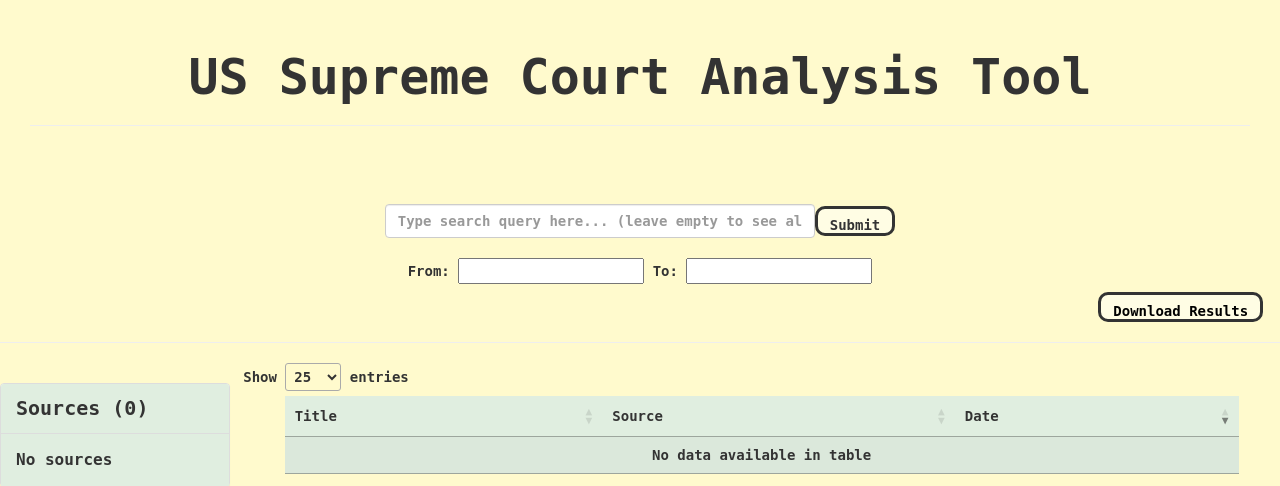
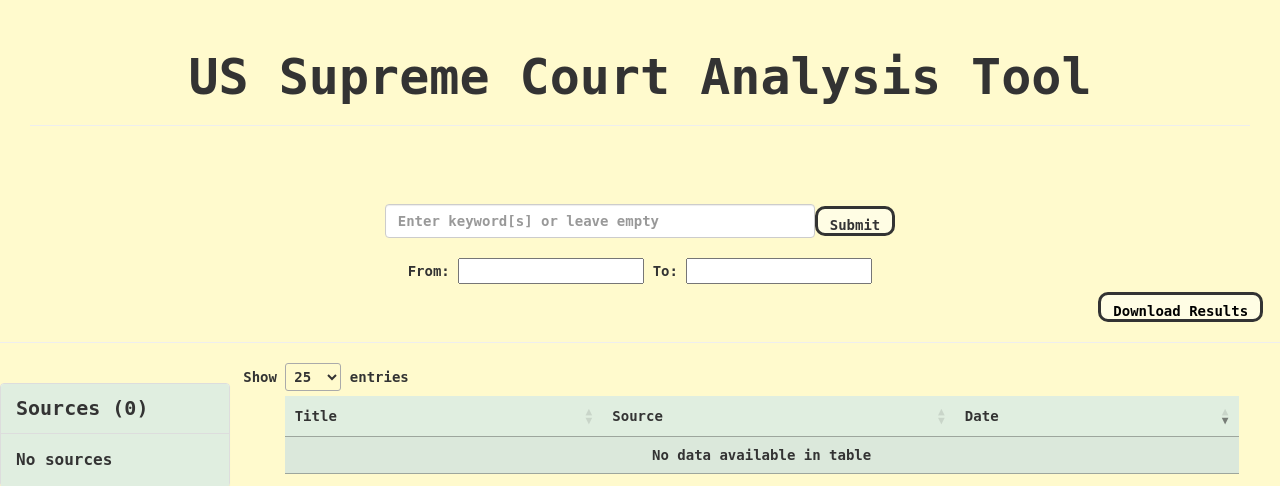
Before and after one commit to darin-ellis7/Supreme-Court-Analysis-App, a PHP site: page / in a window 1280 px wide. Shown: the top 486 px of the page. Run offline with PHP 8.4, Linux system fonts and the light colour scheme; data that the repository does not hold is empty; some libraries are stand-ins or nearby versions.

Commit message:
changed placeholder

```diff
--- a/webapp/index.php
+++ b/webapp/index.php
@@ -89,7 +89,7 @@
 
                             <!-- php code within these input tags are to remember user input after search is done -->
                             <span class="input-group-btn">
-                                <input class='form-control' type="text" name="search_query" style="width: 430px !important;" placeholder='Type search query here... (leave empty to see all)' <?php if(isset($_GET['search_query'])) echo " value='{$_GET['search_query']}'"; ?> >
+                                <input class='form-control' type="text" name="search_query" style="width: 430px !important;" placeholder='Enter keyword[s] or leave empty' <?php if(isset($_GET['search_query'])) echo " value='{$_GET['search_query']}'"; ?> >
                                 <button id="formBut" type='submit' class='btn btn-default' onmouseover='changeSubBut()' onmouseout='revertSubBut()'
 																style = "height: 30px;
 																font-weight: bold;
```
